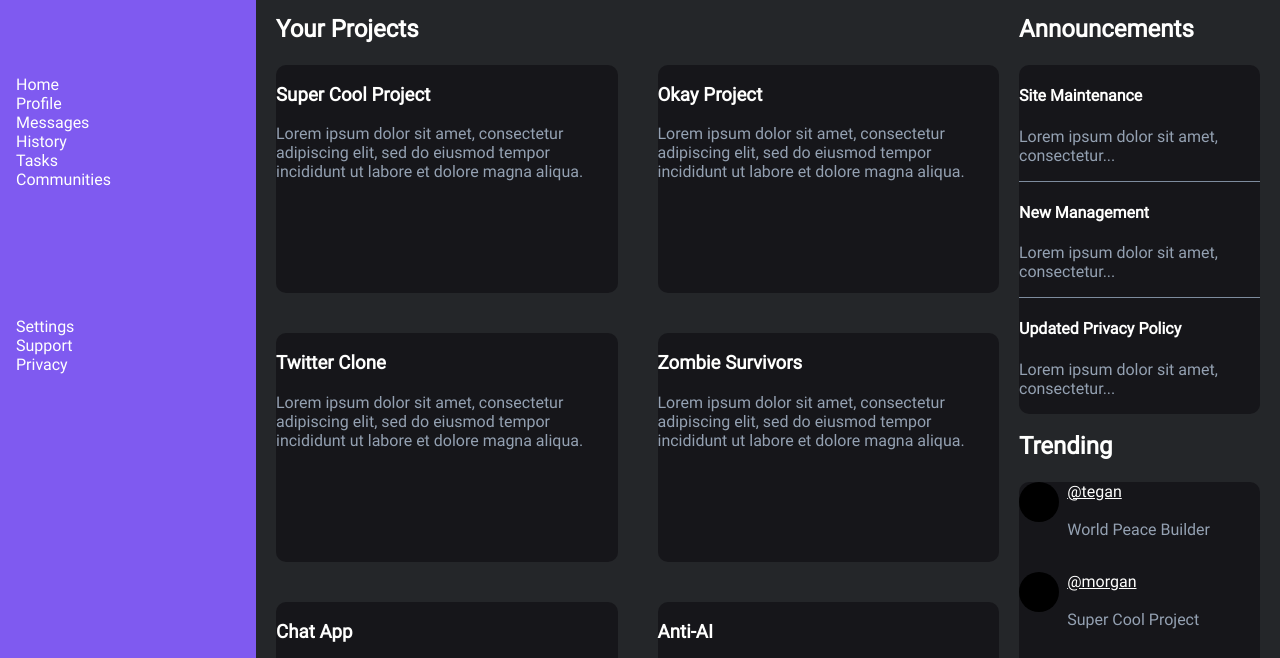
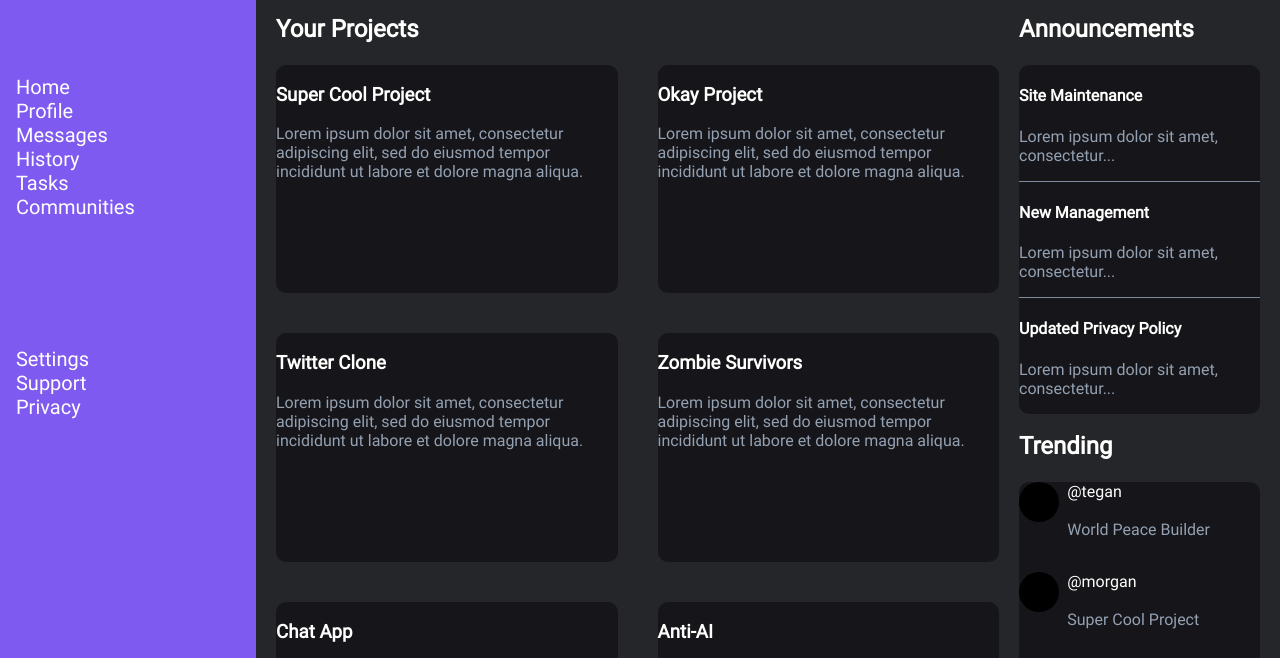
Before and after one commit to drossano/admin-dashboard, a plain HTML site: page index.html in a window 1280 px wide. Shown: the part 103-761 px from the top of the page. Drawn offline with Linux system fonts and the light colour scheme.

Commit message:
Change sidebar li's to links

```diff
--- a/index.html
+++ b/index.html
@@ -33,22 +33,40 @@
       </div>
     </div>
     <div id="sidebar">
-      <div id="title"><img src="images/logo.svg" alt=""></div>
+      <div id="logo"><img src="images/logo.svg" alt=""></div>
       <div class="menu">
         <ul>
+          <a href="">
             <li>Home</li>
+          </a>
+          <a href="">
             <li>Profile</li>
+          </a>
+          <a href="">
             <li>Messages</li>
+          </a>
+          <a href="">
             <li>History</li>
+          </a>
+          <a href="">
             <li>Tasks</li>
+          </a>
+          <a href="">
             <li>Communities</li>
+          </a>
         </ul>
       </div>
       <div class="menu">
         <ul>
+          <a href="">
             <li>Settings</li>
+          </a>
+          <a href="">
             <li>Support</li>
+          </a>
+          <a href="">
             <li>Privacy</li>
+          </a>
         </ul>
       </div>
     </div>
--- a/style.css
+++ b/style.css
@@ -32,6 +32,12 @@ html, body {
 body{
   margin: 0;
 }
+
+a {
+  text-decoration: none;
+}
+
+
 
 #dashboard {
   margin: 0;
@@ -71,6 +77,11 @@ h2 {
 
 #sidebar li {
   list-style-type: none;
+  font-size: 1.25rem;
+}
+
+#sidebar a {
+  color: var(--sidebar-text);
 }
 
 #header {
```
Lines whose indentation alone changed are shown as unchanged.
